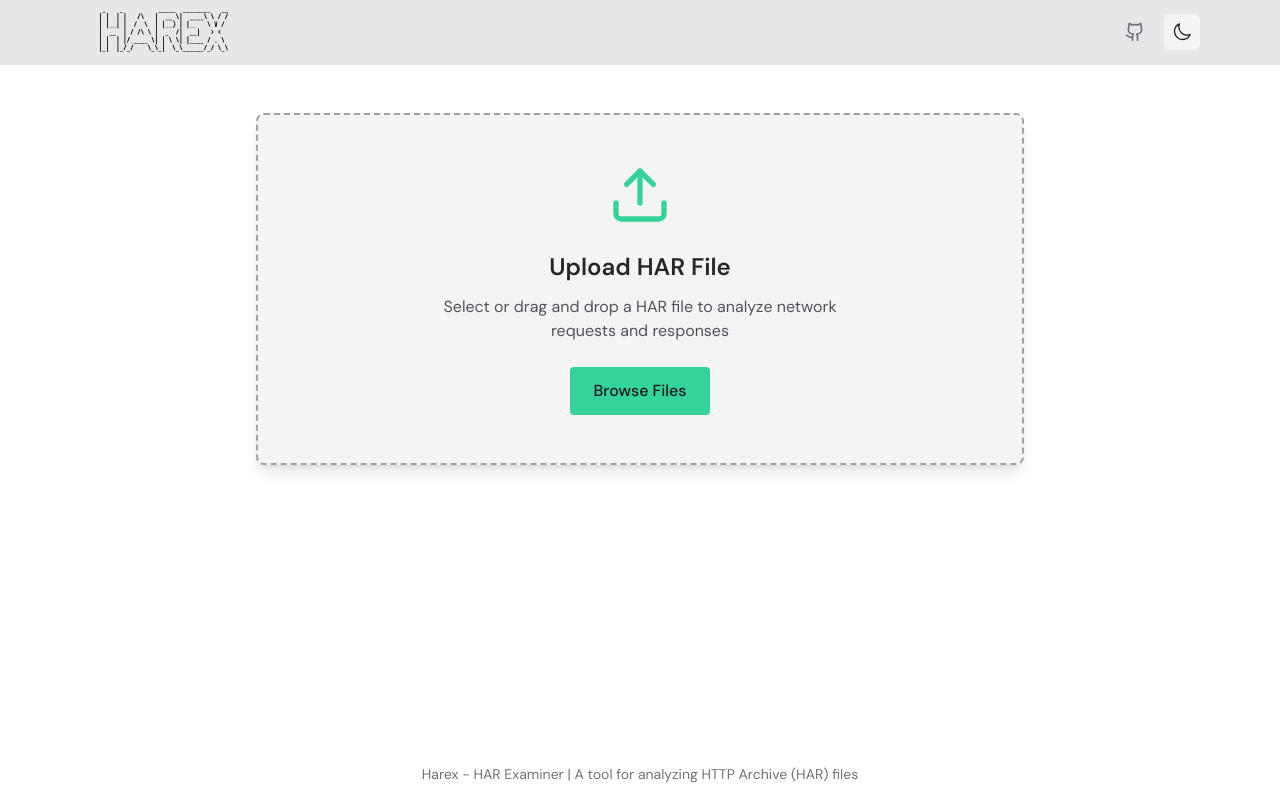
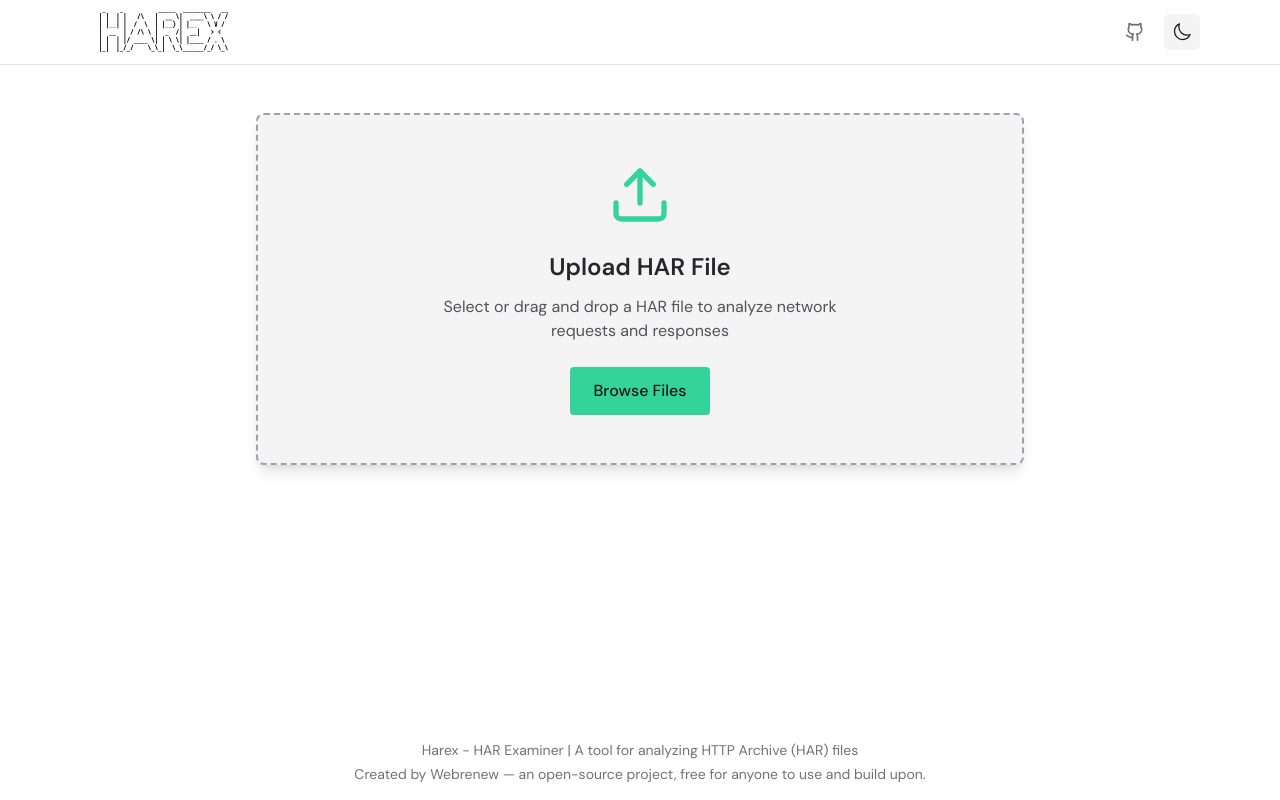
Before and after one commit to charlesrhoward/harex, a Next.js app: page / in a window 1280 px wide. Built offline with nearby package versions, Linux system fonts and the light colour scheme.

Commit message:
Add Webrenew attribution to footer

```diff
--- a/src/components/har-viewer/har-viewer.tsx
+++ b/src/components/har-viewer/har-viewer.tsx
@@ -17,7 +17,7 @@ export function HarViewer() {
 
   return (
     <div className="min-h-screen flex flex-col bg-white text-zinc-800 dark:bg-zinc-950 dark:text-zinc-100">
-      <header className="sticky top-0 z-10 backdrop-blur-sm bg-slate-900/10 dark:bg-zinc-900/10 border-b border-zinc-200 dark:border-zinc-800">
+      <header className="sticky top-0 z-10 backdrop-blur-sm bg-zinc-100/10 dark:bg-zinc-900/10 border-b border-zinc-200 dark:border-zinc-800">
         <div className="relative flex justify-between h-16 mx-auto lg:container lg:px-16 xl:px-20">
           <div className="flex items-center px-6 lg:px-0 flex-1 sm:items-stretch justify-between">
             <div className="flex items-center">
@@ -87,6 +87,9 @@ export function HarViewer() {
           <p className="text-sm text-zinc-500 dark:text-zinc-400">
             Harex - HAR Examiner | A tool for analyzing HTTP Archive (HAR) files
           </p>
+          <p className="text-sm text-zinc-500 dark:text-zinc-400 mt-1">
+            Created by Webrenew — an open-source project, free for anyone to use and build upon.
+          </p>
         </div>
       </footer>
     </div>
```
